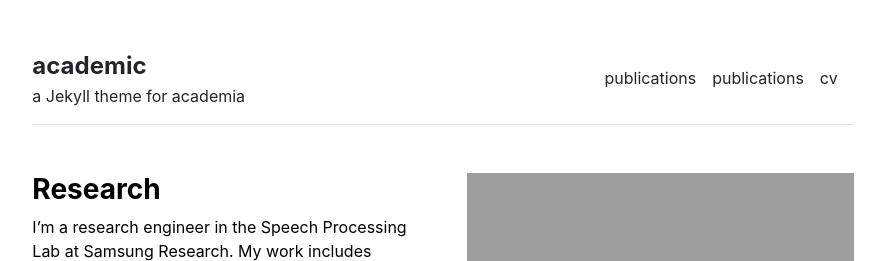
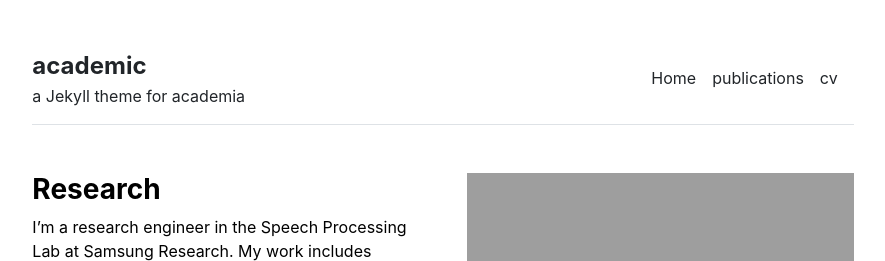
Before and after one commit to stackbit-projects/parallel-tiger-95a47, a Jekyll site: the page built from index.md, in a window 1280 px wide. Shown: the top 261 px of the page, without its empty margins (197-1082 px from the left). Built offline with Jekyll 4.4.1, drawn with Linux system fonts in a browser that asks for light colours.

Commit message:
settings.yml: updated name in menu

```diff
--- a/_data/settings.yml
+++ b/_data/settings.yml
@@ -1,5 +1,5 @@
 menu:
-  - name: publications
+  - name: Home
     url: /publications
   - name: publications
     url: /publications
```
